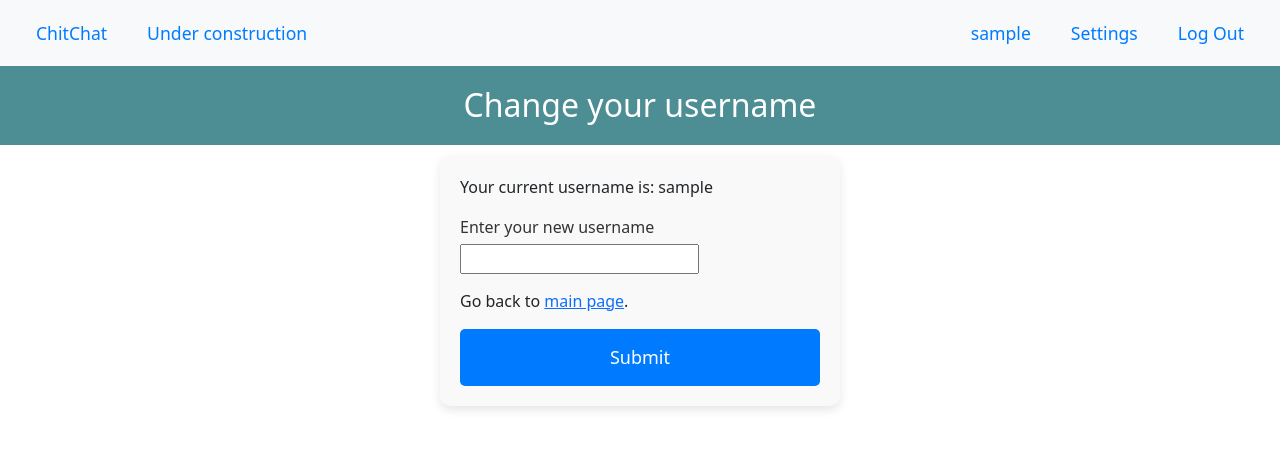
After one commit to PocoLocus/social-media, a Django app: page /change-username in a window 1280 px wide. The commit adds this page. Shown: the top 449 px of the page. Run offline with Django 5.2, Linux system fonts and the light colour scheme; the visitor is signed in with stand-in values (Sample User, id 1).

Commit message:
Updated main html files (home, profile etc), separated snippets of html code for readability, added setting functionality with password and username change.

```diff
--- /dev/null
+++ b/core/static/core/change-username.css
@@ -0,0 +1,48 @@
+/* Overall form styling */
+.change-username-form {
+    max-width: 400px; /* Limit form width */
+    margin: 0 auto; /* Center form on the page */
+    padding: 20px;
+    background-color: #f9f9f9;
+    border-radius: 10px;
+    box-shadow: 0 4px 10px rgba(0, 0, 0, 0.1);
+}
+
+/* Form field styling */
+.form-field {
+    margin-bottom: 15px;
+}
+
+.form-label {
+    display: block;
+    font-size: 16px;
+    font-weight: normal;
+    margin-bottom: 5px;
+    color: #333;
+}
+
+.form-field input[type="email"] {
+  width: 100%;
+  box-sizing: border-box; /* ensures padding doesn't exceed container */
+}
+
+/* Button styling */
+.submit-btn {
+    width: 100%;
+    padding: 15px;
+    font-size: 18px;
+    background-color: #007bff;
+    color: white;
+    border: none;
+    border-radius: 5px;
+    cursor: pointer;
+    transition: background-color 0.3s;
+}
+
+.submit-btn:hover {
+    background-color: #0056b3;
+}
+
+.submit-btn:focus {
+    outline: none;
+}
--- /dev/null
+++ b/core/templates/core/messages-component.html
@@ -0,0 +1,9 @@
+{% if messages %}
+  <div class="messages-container">
+    {% for message in messages %}
+    <div class="message message-{{ message.tags }}">
+      {{ message }}
+    </div>
+    {% endfor %}
+  </div>
+{% endif %}
--- /dev/null
+++ b/core/templates/registration/change-username.html
@@ -0,0 +1,25 @@
+{% extends "base.html" %}
+{% load static %}
+
+{% block title %}Change username{% endblock %}
+
+{% block css_files %}<link rel="stylesheet" href="{% static 'core/change-username.css' %}">{% endblock %}
+
+{% block content %}
+    <div class="title-box">
+        <h1 class="page-title">Change your username</h1>
+    </div>
+
+    {% include "core/messages-component.html" %}
+
+    <form method="POST" class="change-username-form">
+        {% csrf_token %}
+        <div class="form-field">
+            <p>Your current username is: {{ user.username }}</p>
+            <label class="form-label">Enter your new username</label>
+            <input type="text" name="new_username">
+        </div>
+        <p>Go back to <a href="{% url 'chitchat' %}">main page</a>.</p>
+        <button type="submit" class="submit-btn">Submit</button>
+    </form>
+{% endblock %}
--- a/core/urls.py
+++ b/core/urls.py
@@ -9,6 +9,7 @@ urlpatterns = [
     path("login", views.login_view , name="login"), # Could be done through built-in LoginView of auth app
     path("logout", auth_views.LogoutView.as_view(next_page="welcome"), name="logout"),
 
+    path("change-username", views.change_username, name="change_username"),
     path("password-reset", views.CustomPasswordResetView.as_view(), name="password_reset"),
     path("password-reset-confirm/<uidb64>/<token>", auth_views.PasswordResetConfirmView.as_view(template_name="registration/password-reset-confirm.html"), name="password_reset_confirm"),
     path("password-reset-complete", auth_views.PasswordResetCompleteView.as_view(template_name="registration/password-reset-complete.html"), name="password_reset_complete"),
--- a/core/views.py
+++ b/core/views.py
@@ -58,6 +58,24 @@ def login_view(request):
         "form": form
     })
 
+def change_username(request):
+    if request.method == "POST":
+        new_username = request.POST.get("new_username", "")
+        if not new_username:
+            messages.error(request, "Username cannot be empty.")
+            return render(request, "registration/change-username.html")
+        if new_username == request.user.username:
+            messages.error(request, "You are already using this username.")
+            return render(request, "registration/change-username.html")
+        if CustomUser.objects.filter(username=new_username).exists():
+            messages.error(request, "This name is already taken.")
+            return render(request, "registration/change-username.html")
+        request.user.username = new_username
+        request.user.save()
+        messages.success(request, "Your username has been successfully changed!")
+        return redirect("chitchat")
+    return render(request, "registration/change-username.html")
+
 class CustomPasswordResetView(PasswordResetView, SuccessMessageMixin):
     template_name = "registration/password-reset.html"
     email_template_name = "registration/password-reset-email.html"
@@ -87,7 +105,11 @@ class ChitChatView(LoginRequiredMixin, View):
         base_queryset = Post.objects.all()
         posts = self.get_filtered_posts(request, base_queryset)
         context = self.get_base_context()
-        context.update({"posts": posts})
+        context.update({
+            "posts": posts,
+            "page_title": "ChitChat",
+            "type": "main"
+        })
         return render(request, "core/chitchat.html", context=context)
 
     def post(self, request):
@@ -115,7 +137,8 @@ class CheckUserProfileView(ChitChatView):
         context = self.get_base_context()
         context.update({
             "posts": posts,
-            "page_title": f"{username}'s profile"
+            "page_title": f"{username}'s profile",
+            "type": "profile"
         })
         return render(request, "core/chitchat.html", context=context)
 
@@ -127,7 +150,8 @@ class SortByTagView(ChitChatView):
         context = self.get_base_context()
         context.update({
             "posts": posts,
-            "page_title": f"#{tag_name}"
+            "page_title": f"#{tag_name}",
+            "type": "main"
         })
         return render(request, "core/chitchat.html", context=context)
 
@@ -137,7 +161,8 @@ class CheckPost(ChitChatView):
         context = self.get_base_context()
         context.update({
             "posts": [post],
-            "page_title": f"check post: '{post.content[:20]}...'"
+            "page_title": f"check post: '{post.content[:15]}...'",
+            "type": "specific"
         })
         return render(request, "core/chitchat.html", context=context)
 
--- a/static/styles.css
+++ b/static/styles.css
@@ -45,6 +45,40 @@ a:hover {
   text-decoration: underline;
 }
 
+/* The container <div> - needed to position the dropdown content */
+.dropdown {
+  position: relative;
+  display: inline-block;
+}
+
+/* Dropdown Content (Hidden by Default) */
+.dropdown-content {
+  display: none;
+  position: absolute;
+  background-color: #f1f1f1;
+  min-width: 160px;
+  box-shadow: 0px 8px 16px 0px rgba(0,0,0,0.2);
+  z-index: 1;
+}
+
+/* Links inside the dropdown */
+.dropdown-content a {
+  color: black;
+  padding: 12px 16px;
+  text-decoration: none;
+  display: block;
+  font-size: 14px
+}
+
+/* Change color of dropdown links on hover */
+.dropdown-content a:hover {background-color: #ddd;}
+
+/* Show the dropdown menu on hover */
+.dropdown:hover .dropdown-content {display: block;}
+
+.dropdown:hover .dropbtn {
+  background-color: #e9ecef; /* light gray hover, or use nothing to inherit from .nav-button:hover */
+}
 
 .profile-image {
     width: 40px;  /* Adjust as needed */
--- a/templates/base.html
+++ b/templates/base.html
@@ -25,6 +25,15 @@
           <ul class="nav-right">
               <li><a href="{% url 'check_user_profile' user.username %}">{{ user.username }}</a></li>
               <li>
+                  <div class="dropdown">
+                      <button class="dropbtn nav-button">Settings</button>
+                      <div class="dropdown-content">
+                        <a href="{% url 'change_username' %}">Change username</a>
+                        <a href="{% url 'password_reset' %}">Change password</a>
+                      </div>
+                    </div>
+              </li>
+              <li>
                   <form action="{% url 'logout' %}" method="POST">
                       {% csrf_token %}
                       <button type="submit" class="nav-button">Log Out</button>
```
Also changed, not shown: core/static/core/chitchat.css (+43 -6 lines), core/templates/core/activity-feed-component.html (added, +14 -0 lines), core/templates/core/chitchat.html (+25 -45 lines), core/templates/core/profile-component.html (added, +7 -0 lines), core/templates/core/tags-component.html (added, +12 -0 lines), core/templates/registration/login.html (+1 -9 lines), core/templates/registration/signup.html (+1 -9 lines), core/static/core/images/user.png (added).
